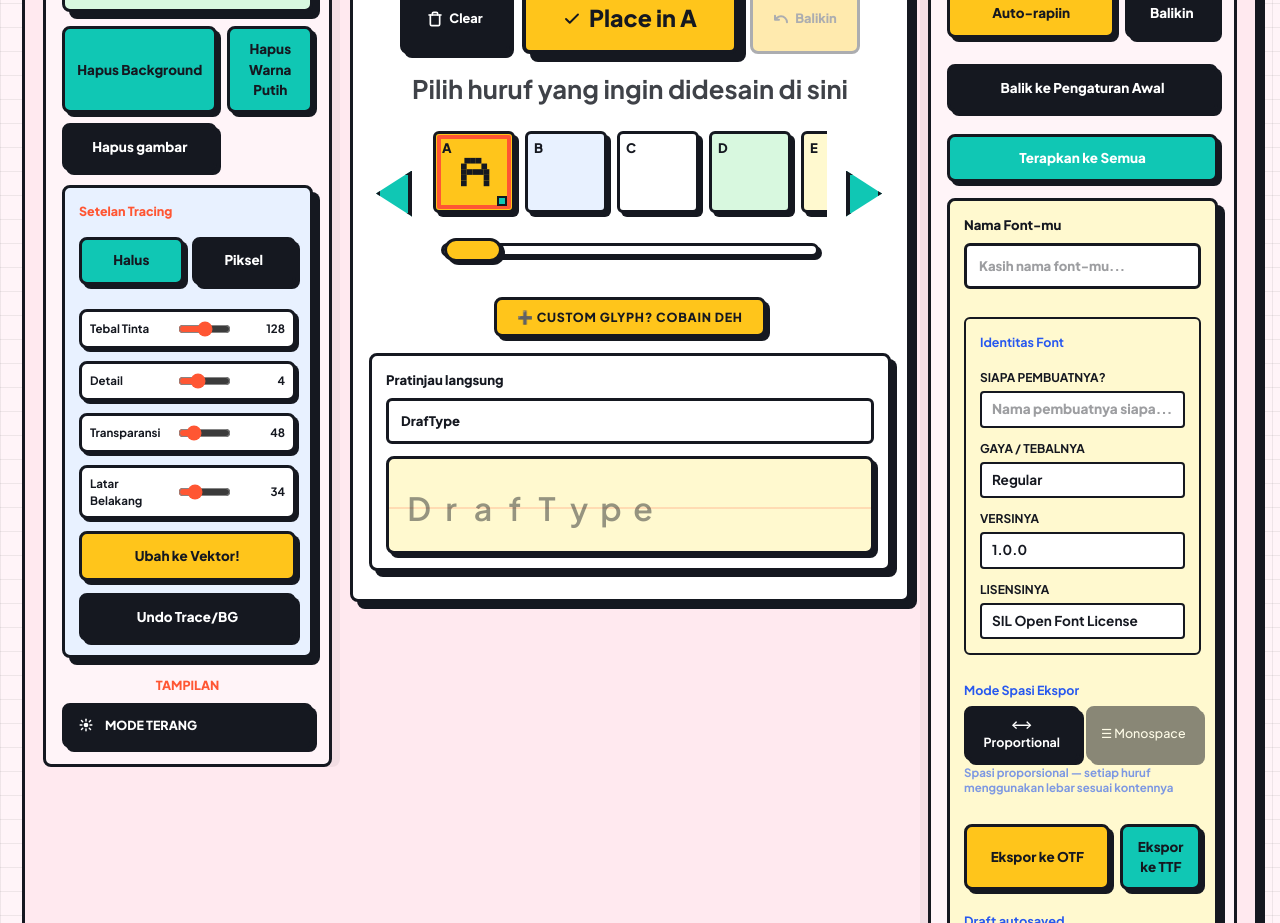
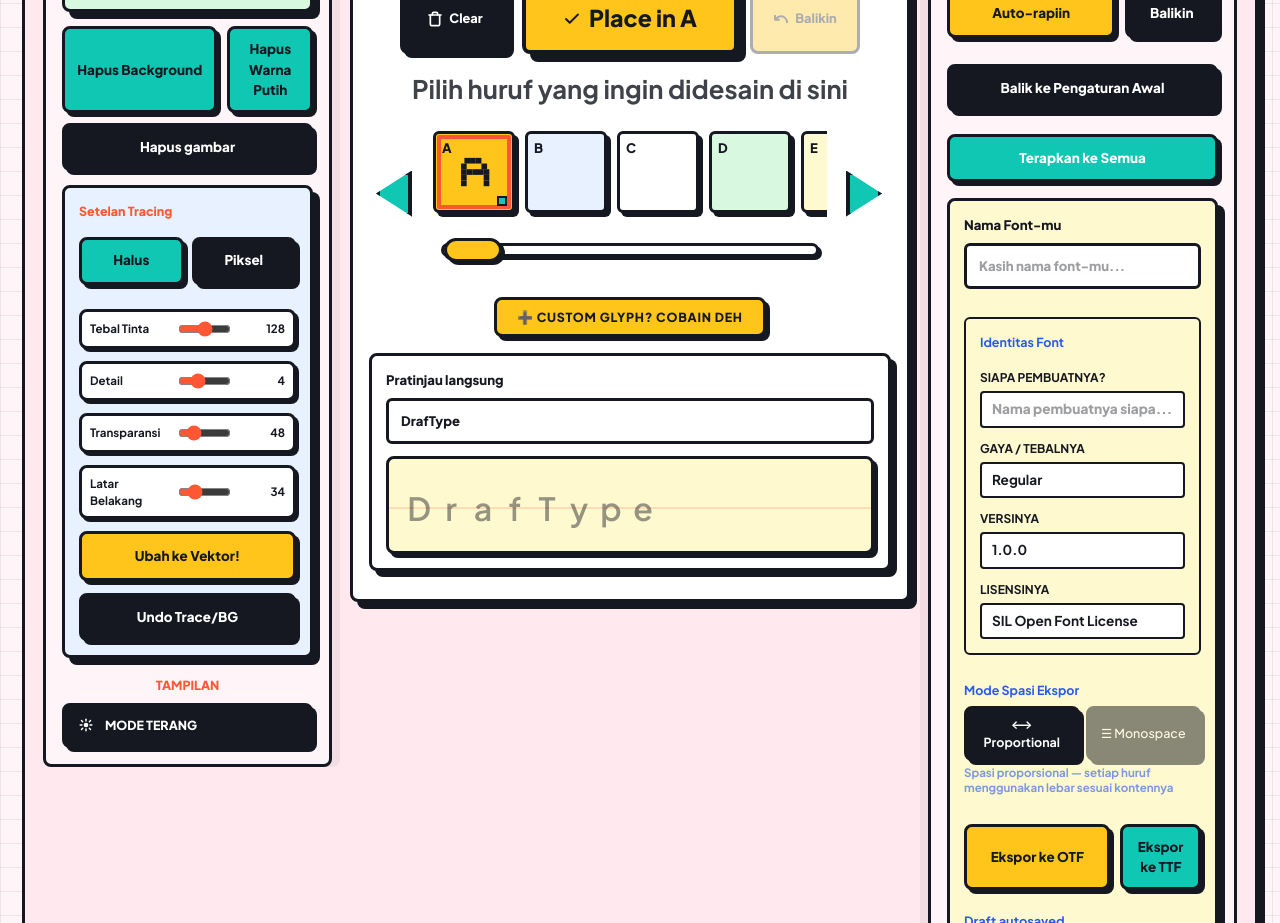
Before and after one commit to keliksa30/draftype, a Next.js app: page / in a window 1280 px wide. Shown: the part 1100-2023 px from the top of the page. Built offline with nearby package versions, Linux system fonts and the light colour scheme.

Commit message:
style: expand clear image button to span full width of row to fix UI layout empty space

```diff
--- a/app/components/TypeTapToePanel.tsx
+++ b/app/components/TypeTapToePanel.tsx
@@ -153,6 +153,7 @@ export default function TypeTapToePanel({
           className="action-button"
           onClick={clearTypeUpload}
           title={t("clear_img")}
+          style={{ gridColumn: "span 2" }}
         >
           {t("clear_img")}
         </button>
```
